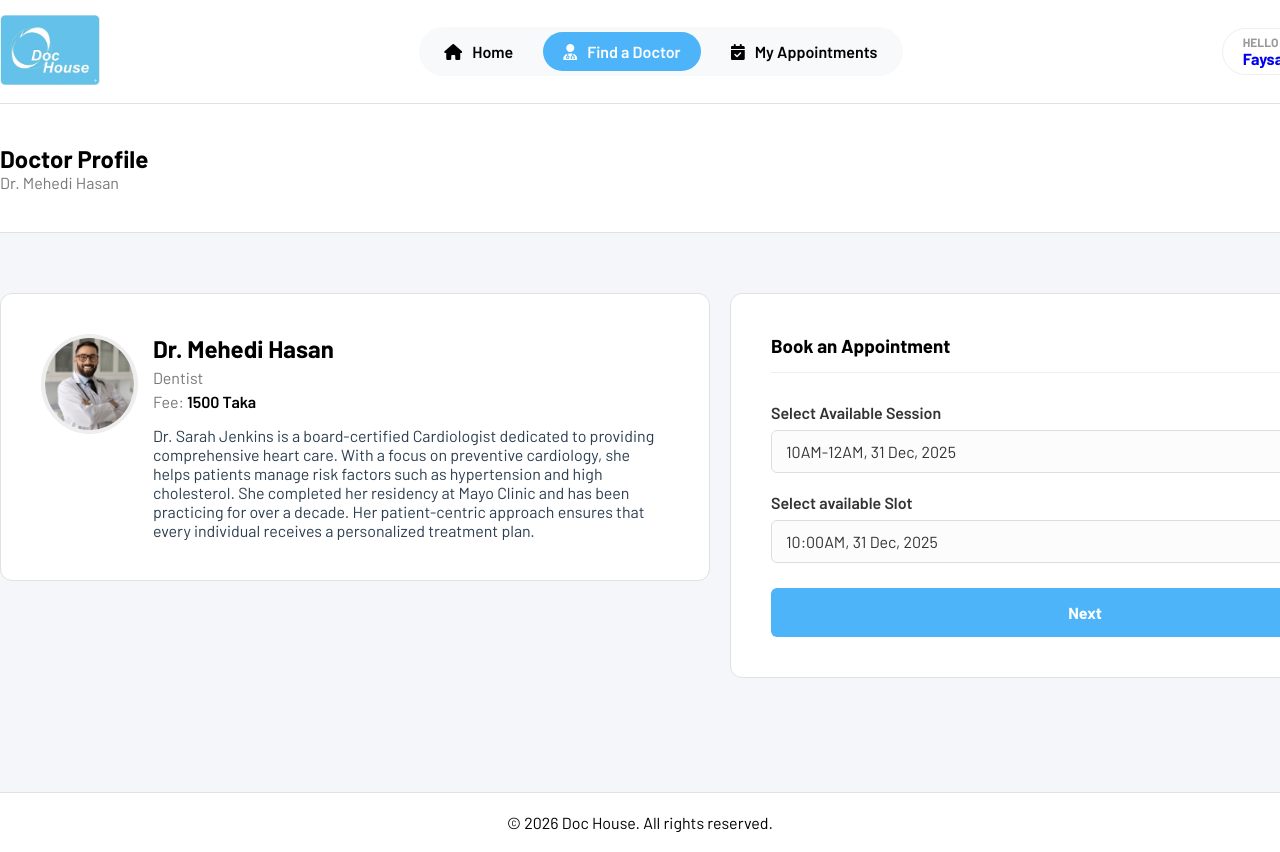
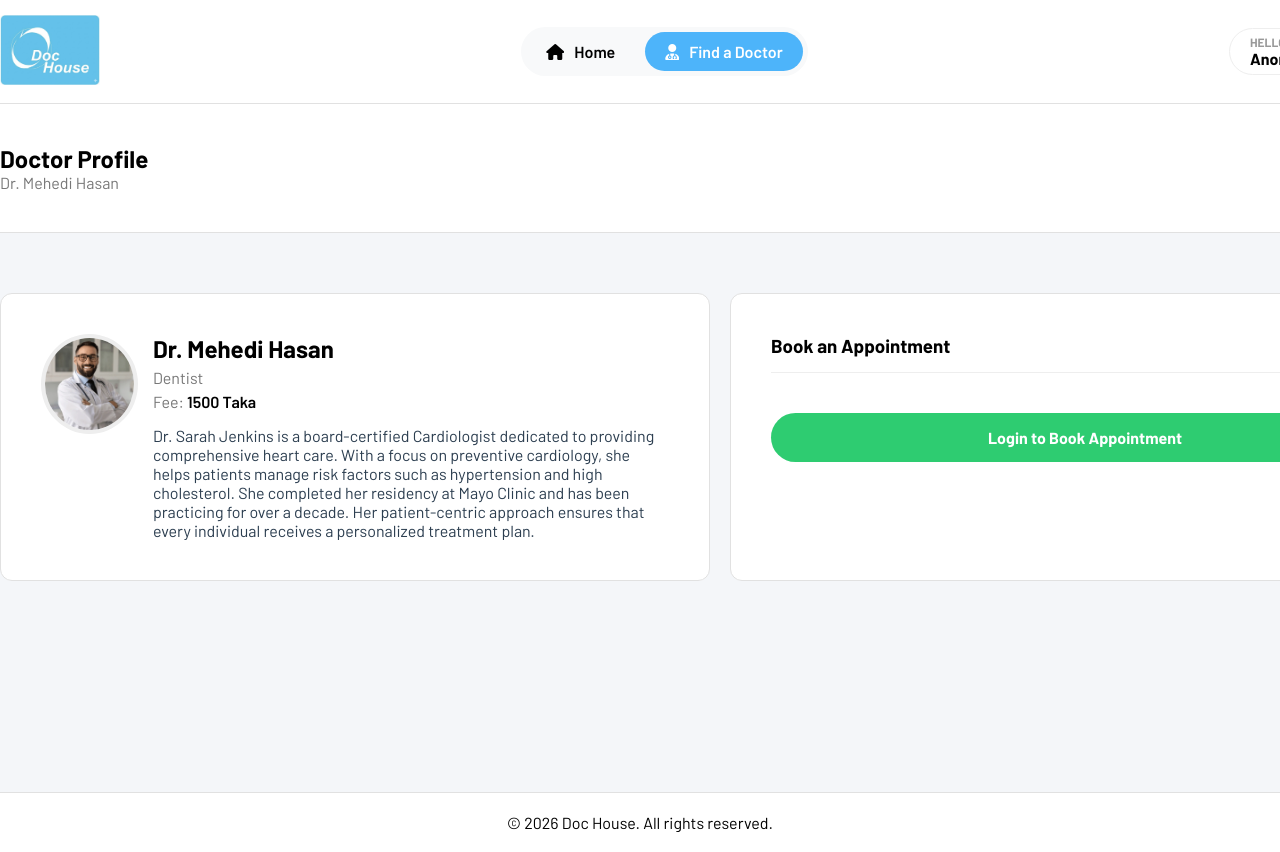
Before and after one commit to faysal-ahammed-chowdhury/Doc_House, a PHP site: page /view/Patient/doctor_profile.php in a window 1280 px wide. Run offline with PHP 8.4, Linux system fonts and the light colour scheme.

Commit message:
Complete Authentication & Authorization for Patient

```diff
--- /dev/null
+++ b/index.php
@@ -0,0 +1,2 @@
+<?php
+header("Location: view/Auth/login.php");
--- a/middleware/patientMiddleware.php
+++ b/middleware/patientMiddleware.php
@@ -1,6 +1,4 @@
 <?php
-session_start();
-
 if ($_SESSION['user']['role'] !== 'patient') {
     http_response_code(403);
 ?>
--- a/view/Patient/appointments.php
+++ b/view/Patient/appointments.php
@@ -1,3 +1,8 @@
+<?php
+require_once "../../middleware/authMiddleware.php";
+require_once "../../middleware/patientMiddleware.php";
+?>
+
 <!DOCTYPE html>
 <html lang="en">
 
--- a/view/Patient/css/style.css
+++ b/view/Patient/css/style.css
@@ -118,6 +118,19 @@ nav .content .logo {
 
 .logout a:hover {
   color: #c0392b;
+}
+
+.login a {
+  color: #2ecc71;
+  font-size: 18px;
+  display: flex;
+  align-items: center;
+  justify-content: center;
+  transition: 0.2s;
+}
+
+.login a:hover {
+  color: #27ae60;
 }
 
 .hero-section {
@@ -510,7 +523,7 @@ td.actions a.delete {
 .doctor-info-and-book-appointment {
   display: flex;
   gap: 20px;
-  align-items: flex-start;
+  align-items: stretch;
 }
 
 .doctor-info {
@@ -765,3 +778,28 @@ input[type="submit"] {
   margin-left: 4px;
   font-style: italic;
 }
+
+.login-for-appointment {
+  text-align: center;
+  background-color: #4db4fa;
+  color: white;
+  border: none;
+  padding: 15px 40px;
+  border-radius: 40px;
+  font-weight: 700;
+  cursor: pointer;
+  font-size: 16px;
+}
+
+.login-for-appointment {
+  margin-top: 40px;
+  display: block;
+  background-color: #2ecc71;
+  color: white;
+  border: none;
+  padding: 15px 40px;
+  border-radius: 40px;
+  font-weight: 700;
+  cursor: pointer;
+  font-size: 16px;
+}
--- a/view/Patient/doctor_profile.php
+++ b/view/Patient/doctor_profile.php
@@ -1,3 +1,6 @@
+<?php session_start() ?>
+
+
 <!DOCTYPE html>
 <html lang="en">
 
@@ -46,6 +49,9 @@
 				</div>
 				<div class="book-appointment">
 					<h3>Book an Appointment</h3>
+					<?php
+					if ($isLoggedIn) {
+					?>
 						<form action="">
 							<div class="field">
 								<label for="session">Select Available Session </label><select name="session" id="session">
@@ -66,6 +72,13 @@
 								type="button"
 								value="Next" />
 						</form>
+					<?php
+					} else {
+					?>
+						<a class="login-for-appointment" href="../Auth/login.php">Login to Book Appointment</a>
+					<?php
+					}
+					?>
 				</div>
 			</div>
 		</div>
--- a/view/Patient/doctors.php
+++ b/view/Patient/doctors.php
@@ -1,3 +1,5 @@
+<?php session_start() ?>
+
 <!DOCTYPE html>
 <html lang="en">
 
--- a/view/Patient/header.php
+++ b/view/Patient/header.php
@@ -1,3 +1,7 @@
+<?php
+$isLoggedIn = isset($_SESSION['user']) && isset($_SESSION['user']['role']) && $_SESSION['user']['role'] === 'patient';
+?>
+
 <nav>
     <div class="container">
         <div class="content">
@@ -9,18 +13,49 @@
                 <a href="doctors.php" class="link <?php echo $cur_page == "doctors" ? "active" : ""; ?>">
                     <i class="fa-solid fa-user-doctor"></i> Find a Doctor
                 </a>
+                <?php
+                if ($isLoggedIn) {
+                ?>
                     <a href="appointments.php" class="link <?php echo $cur_page == "appointments" ? "active" : ""; ?>">
                         <i class="fa-solid fa-calendar-check"></i> My Appointments
                     </a>
+                <?php
+                }
+                ?>
             </div>
             <div class="user-profile-and-logout">
                 <div class="user">
                     <p class="hello">Hello</p>
-                    <p class="name"><a href="profile.php">Faysal Chowdhury</a></p>
+                    <p class="name">
+                        <?php
+                        if ($isLoggedIn) {
+                        ?>
+                            <a href="profile.php">Faysal Chowdhury</a>
+                        <?php
+                        } else {
+                        ?>
+                            <span>Anonymous User</span>
+                        <?php
+                        }
+                        ?>
+                    </p>
                 </div>
+                <?php
+                if ($isLoggedIn) {
+                ?>
                     <div class="logout">
                         <a href="../../controller/Auth/logoutController.php" title="Logout"><i class="fa-solid fa-right-from-bracket"></i></a>
                     </div>
+                <?php
+                } else {
+                ?>
+                    <div class="login">
+                        <a href="../../view/Auth/login.php" title="Login"><i class="fa-solid fa-right-to-bracket"></i></a>
+                    </div>
+                <?php
+                }
+                ?>
+
             </div>
         </div>
     </div>
--- a/view/Patient/home.php
+++ b/view/Patient/home.php
@@ -1,6 +1,8 @@
 <?php
-// require_once "../../middleware/authMiddleware.php";
-// require_once "../../middleware/patientMiddleware.php";
+session_start();
+// $_SESSION['user'] = [
+//     'role' => 'patient',
+// ];
 ?>
 
 <!DOCTYPE html>
--- a/view/Patient/profile.php
+++ b/view/Patient/profile.php
@@ -1,3 +1,8 @@
+<?php
+require_once "../../middleware/authMiddleware.php";
+require_once "../../middleware/patientMiddleware.php";
+?>
+
 <!DOCTYPE html>
 <html lang="en">
 
```
Lines whose indentation alone changed are shown as unchanged.
